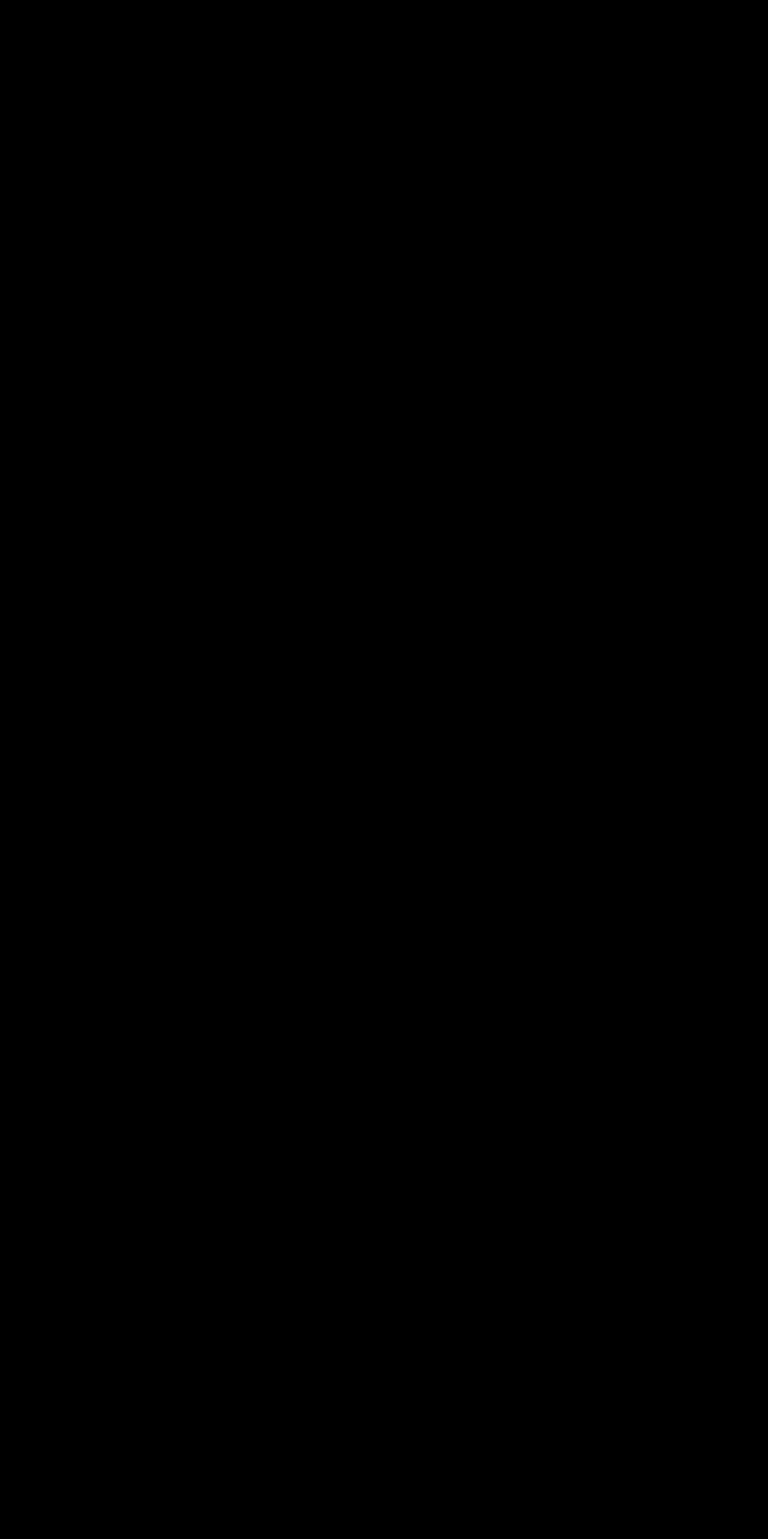
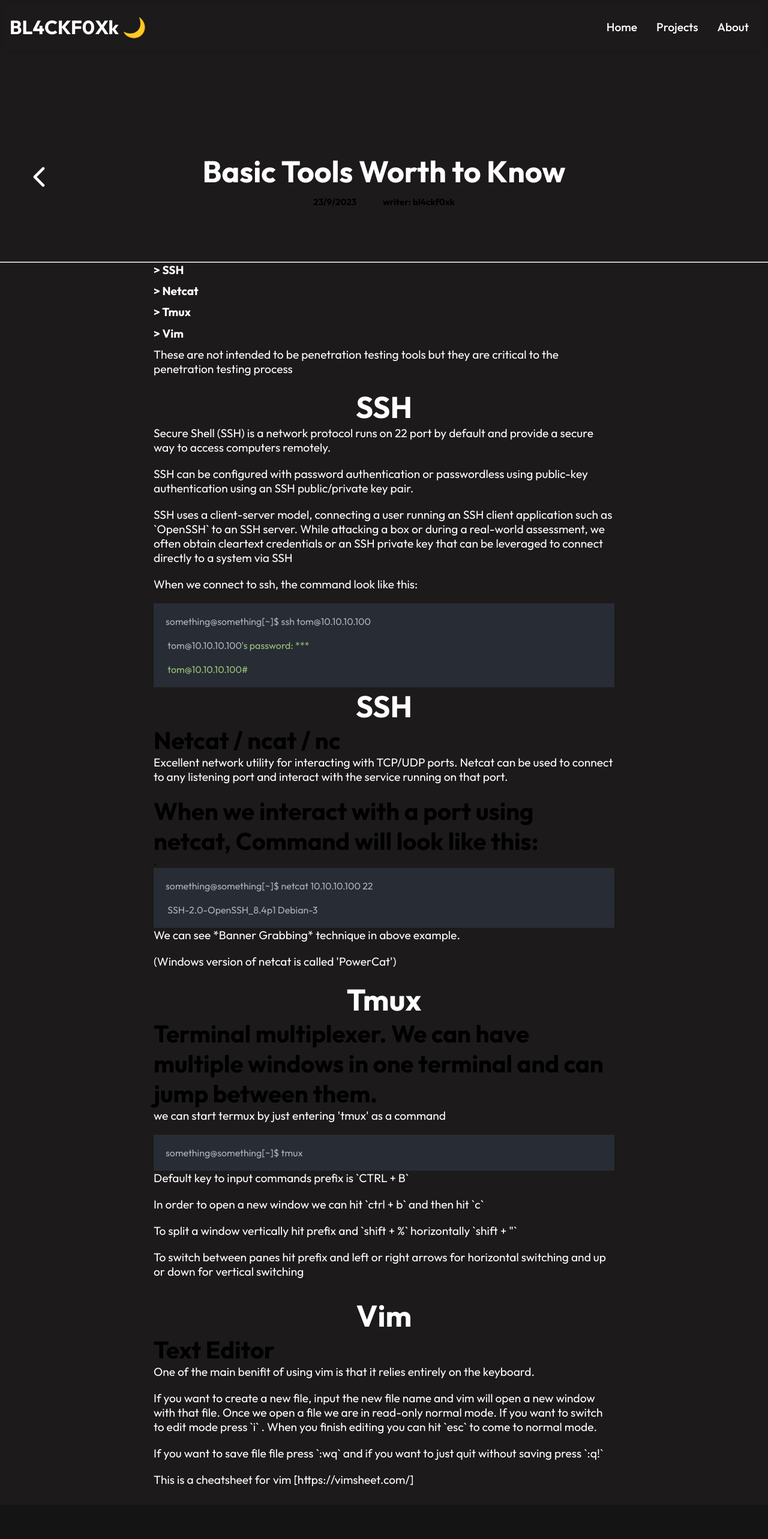
Before and after one commit to BL4CKF0Xk/BL4CKF0Xk.github.io, a React (Create React App) app: page /projects/Basic_Tools in a window 1280 px wide. Before the commit this address had no page. Shown: the top 2566 px of the page at 60% size. Before the commit the page ends 800 px from the top, so only its background shows below. Built offline with nearby package versions, Linux system fonts and the light colour scheme.

Commit message:
basic tools

```diff
--- a/src/App.js
+++ b/src/App.js
@@ -10,6 +10,7 @@
 import Assemblydatatypes from './routes/projects/Assembly_Data_Types';
 import Pentestingbasics from './routes/projects/Pentestingbasics';
 import Bash from './routes/projects/Bash';
+import Basictools from './routes/projects/Basic_Tools';
 
 import { Route, Routes } from 'react-router-dom';
 
@@ -26,6 +27,7 @@
         <Route path='/projects/Assembly_Data_Types' element={< Assemblydatatypes />} />
         <Route path='/projects/Pentestingbasics' element={< Pentestingbasics />} />
         <Route path='/projects/Bash' element={< Bash />} />
+        <Route path='/projects/Basic_Tools' element={< Basictools />} />
       </Routes>
     </>
   );
--- a/src/components/Slider2.js
+++ b/src/components/Slider2.js
@@ -10,6 +10,16 @@
     <>
       <h1 className='headingsli'>Projects</h1>
       <div className='ProCard2'>
+      <Link to="/projects/Basic_Tools">
+        <Card className="text-center CardCss">
+          <Card.Body>
+            <Card.Title className='Protext'>Basic Tools</Card.Title>
+            <Card.Text className='cardtext'>
+            Some tools we use always
+            </Card.Text>
+          </Card.Body>
+        </Card>
+      </Link>
       <Link to="/projects/Bash">
         <Card className="text-center CardCss">
           <Card.Body>
--- /dev/null
+++ b/src/routes/projects/Basic_Tools.js
@@ -0,0 +1,107 @@
+import React from 'react'
+import { IoIosArrowBack } from 'react-icons/io'
+import './blogpost.css';
+
+import SyntaxHighlighter from 'react-syntax-highlighter';
+import { atomOneDark } from 'react-syntax-highlighter/dist/esm/styles/hljs';
+
+import { useNavigate} from 'react-router-dom';
+
+
+import Footer from '../../components/Footer'
+import Navbar from '../../components/Navbar';
+import AboutHero from '../../components/AboutHero';
+
+const Basic_Tools = () => {
+    const code = "something@something[~]$ ssh tom@10.10.10.100 \n \n tom@10.10.10.100's password: *** \n \n tom@10.10.10.100#";
+
+    const code2 = 'something@something[~]$ netcat 10.10.10.100 22 \n \n SSH-2.0-OpenSSH_8.4p1 Debian-3';
+
+    const navigate = useNavigate();
+	const goBack = () => {
+		navigate(-1);
+	}
+
+  return (
+    <div className='containerblog'>
+        <Navbar />
+        <AboutHero />
+        <button onClick={goBack} style={{background:'none',border:'none',padding:'0',outline:'inherit',cursor:'pointer',color:'inherit'}}>
+            <IoIosArrowBack className='iconblo' style={{color:"#fff"}}/>
+        </button>
+
+        <div className='headingblog'>
+            <h1>Basic Tools Worth to Know</h1>
+        </div>
+        <div className='headingdet'>
+            <h6>23/9/2023</h6>
+            <h6>writer: bl4ckf0xk</h6>
+        </div>
+        <hr></hr>
+        <div className='blogbody'>
+        <h4>&#62; SSH <span style={{fontSize:17,color:"darkgray"}}></span></h4>
+        <h4>&#62; Netcat <span style={{fontSize:17,color:"darkgray"}}></span></h4>
+        <h4>&#62; Tmux <span style={{fontSize:17,color:"darkgray"}}></span></h4>
+        <h4>&#62; Vim <span style={{fontSize:17,color:"darkgray"}}></span></h4>
+        <p className='subheaddes'>These are not intended to be penetration testing tools but they are critical  to the penetration testing process</p>
+
+
+        <h1 className='headingblog'>SSH</h1>
+            <p className='subheaddes'>Secure Shell (SSH) is a network protocol runs on 22 port by default and provide a secure way to access computers remotely.</p>
+            <p className='subheaddes'>SSH can be configured with password authentication or passwordless using public-key authentication using an SSH public/private key pair.
+</p>
+            <p className='subheaddes'>SSH uses a client-server model, connecting a user running an SSH client application such as `OpenSSH` to an SSH server. While attacking a box or during a real-world assessment, we often obtain cleartext credentials or an SSH private key that can be leveraged to connect directly to a system via SSH</p>
+            <p className='subheaddes'>When we connect to ssh, the command look like this:</p>
+            <SyntaxHighlighter language="bash" style={atomOneDark} customStyle={{padding:"20px"}} wrapLines >
+            {code}
+            </SyntaxHighlighter>
+
+        <h1 className='headingblog'>SSH</h1>
+
+
+        <div className='section'>
+            <h2 className='subheading'>Netcat / ncat / nc</h2>
+            <p className='subheaddes'>Excellent network utility for interacting with TCP/UDP ports. Netcat can be used to connect to any listening port and interact with the service running on that port.</p>
+
+        <h2 className='subheading'>When we interact with a port using netcat, Command will look like this:</h2>.
+                <SyntaxHighlighter language="bash" style={atomOneDark} customStyle={{padding:"20px"}} wrapLines >
+                {code2}
+                </SyntaxHighlighter>
+            <p className='subheaddes'>We can see *Banner Grabbing* technique in above example. </p>
+            <p className='subheaddes'>(Windows version of netcat is called 'PowerCat') </p>
+
+
+        <h1 className='headingblog'>Tmux</h1>
+
+        <h2 className='subheading'>Terminal multiplexer. We can have multiple windows in one terminal and can jump between them.
+</h2>
+            <p className='subheaddes'> we can start termux by just entering 'tmux' as a command</p>
+            <SyntaxHighlighter language="bash" style={atomOneDark} customStyle={{padding:"20px"}}>
+            something@something[~]$ tmux
+            </SyntaxHighlighter>
+
+            <p className='subheaddes'>Default key to input commands prefix is `CTRL + B` </p>
+            <p className='subheaddes'>In order to open a new window we can hit `ctrl + b` and then hit `c` </p>
+            <p className='subheaddes'>To split a window vertically hit prefix and `shift + %` horizontally `shift + "` </p>
+            <p className='subheaddes'>To switch between panes hit prefix and left or right arrows for horizontal switching and up or down for vertical switching</p>
+
+
+        </div>
+        <div className='section'>
+            <h1 className='headingblog'>Vim</h1>
+            <h2 className='subheading'> Text Editor</h2>
+            <p className='subheaddes'>One of the main benifit of using vim is that it relies entirely on the keyboard. </p>
+            <p className='subheaddes'>If you want to create a new file, input the new file name and vim will open a new window with that file. Once we open a file we are in read-only normal mode. If you want to switch to edit mode press `i` . When you finish editing you can hit `esc`  to come to normal mode.</p>
+            <p className='subheaddes'>If you want to save file file press `:wq` and if you want to just quit without saving press `:q!`</p>
+
+            <p className='subheaddes'>This is a cheatsheet for vim [https://vimsheet.com/]</p>
+
+        </div>
+        </div>
+
+        <Footer />
+    </div>
+  )
+}
+
+export default Basic_Tools
```
Also changed, not shown: 2 other files (tests, documents, lock files or other folders).
